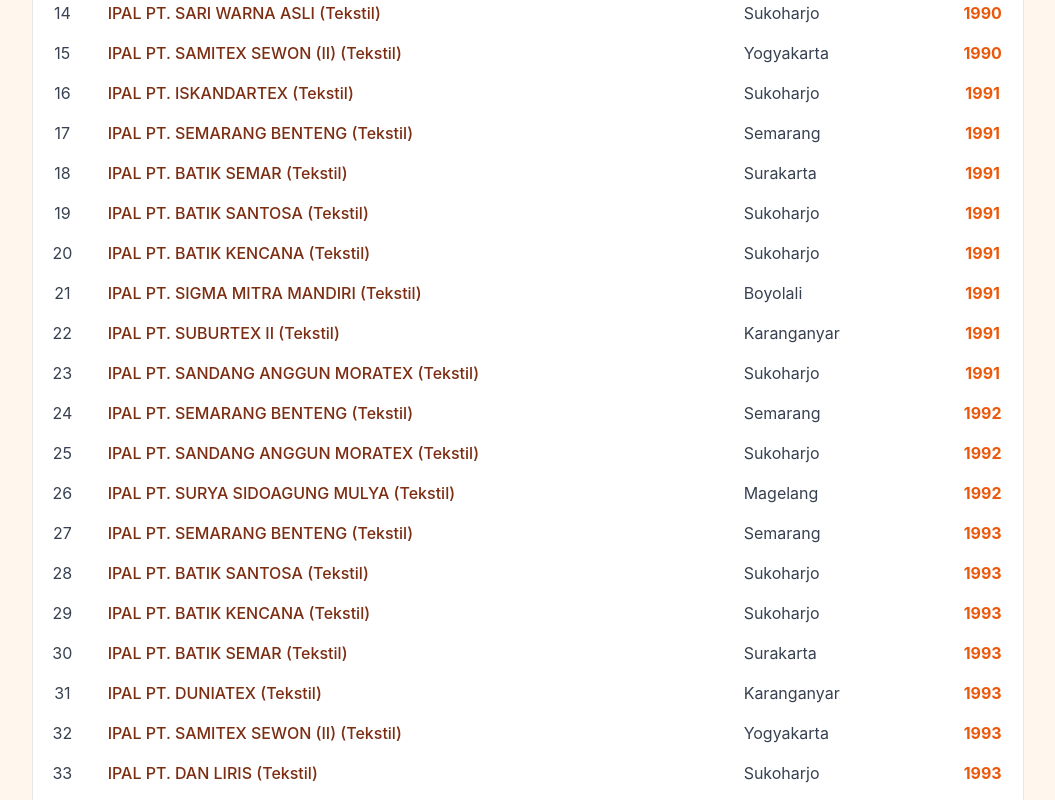
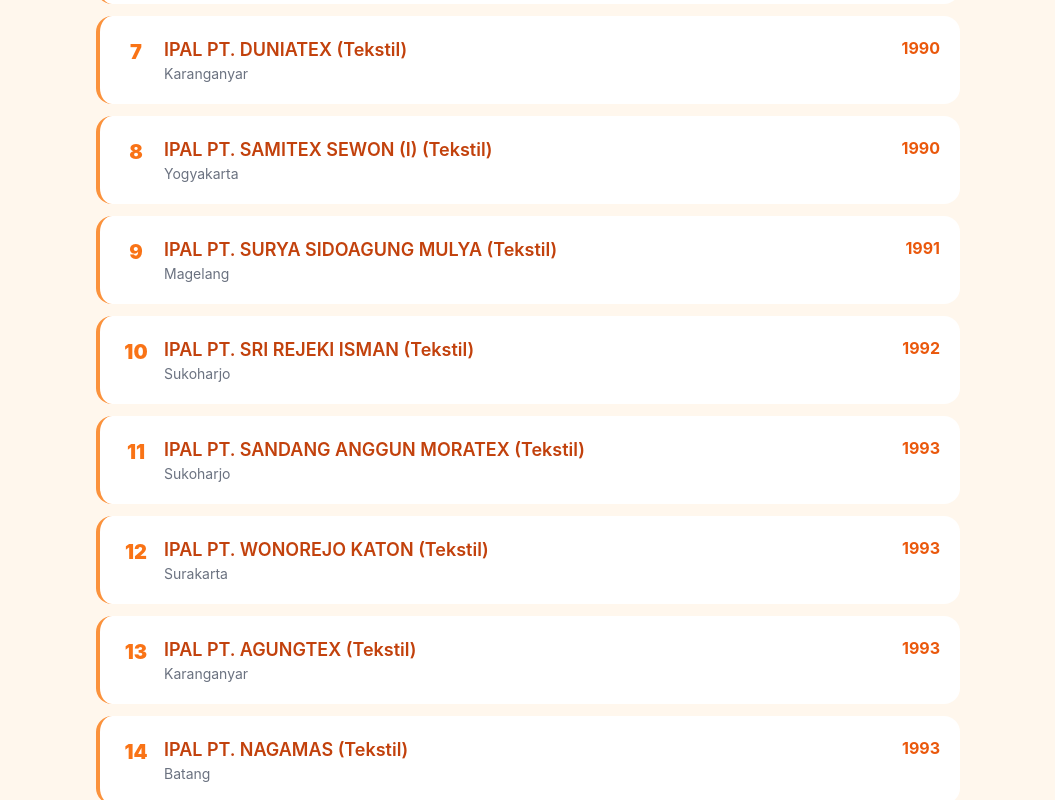
Before and after one commit to darmawijaya1/cv-henqo-bunga-abadi, a Next.js app: page /portofolio in a window 1280 px wide. Shown: the part 780-1580 px from the top of the page, without its empty margins (112-1167 px from the left). Built offline with nearby package versions, Linux system fonts and the light colour scheme.

Commit message:
Update portofolio.js

```diff
--- a/src/components/portofolio.js
+++ b/src/components/portofolio.js
@@ -9,144 +9,117 @@
   "IPAL PT. BATIK SEMAR (Tekstil), Surakarta, 1990",
   "IPAL PT. DUNIATEX (Tekstil), Karanganyar, 1990",
   "IPAL PT. SAMITEX SEWON (I) (Tekstil), Yogyakarta, 1990",
-  "IPAL PT. SURYA SIDOAGUNG MULYA (Tekstil), Magelang, 1990",
-  "IPAL PT. SRI REJEKI ISMAN (Tekstil), Sukoharjo, 1990",
-  "IPAL PT. SANDANG ANGGUN MORATEX (Tekstil), Sukoharjo, 1990",
-  "IPAL PT. SIGMA MITRA MANDIRI (Tekstil), Boyolali, 1990",
-  "IPAL PT. DAN LIRIS (Tekstil), Sukoharjo, 1990",
-  "IPAL PT. SARI WARNA ASLI (Tekstil), Sukoharjo, 1990",
-  "IPAL PT. SAMITEX SEWON (II) (Tekstil), Yogyakarta, 1990",
-  "IPAL PT. ISKANDARTEX (Tekstil), Sukoharjo, 1991",
-  "IPAL PT. SEMARANG BENTENG (Tekstil), Semarang, 1991",
-  "IPAL PT. BATIK SEMAR (Tekstil), Surakarta, 1991",
-  "IPAL PT. BATIK SANTOSA (Tekstil), Sukoharjo, 1991",
-  "IPAL PT. BATIK KENCANA (Tekstil), Sukoharjo, 1991",
-  "IPAL PT. SIGMA MITRA MANDIRI (Tekstil), Boyolali, 1991",
-  "IPAL PT. SUBURTEX II (Tekstil), Karanganyar, 1991",
-  "IPAL PT. SANDANG ANGGUN MORATEX (Tekstil), Sukoharjo, 1991",
-  "IPAL PT. SEMARANG BENTENG (Tekstil), Semarang, 1992",
-  "IPAL PT. SANDANG ANGGUN MORATEX (Tekstil), Sukoharjo, 1992",
-  "IPAL PT. SURYA SIDOAGUNG MULYA (Tekstil), Magelang, 1992",
-  "IPAL PT. SEMARANG BENTENG (Tekstil), Semarang, 1993",
-  "IPAL PT. BATIK SANTOSA (Tekstil), Sukoharjo, 1993",
-  "IPAL PT. BATIK KENCANA (Tekstil), Sukoharjo, 1993",
-  "IPAL PT. BATIK SEMAR (Tekstil), Surakarta, 1993",
-  "IPAL PT. DUNIATEX (Tekstil), Karanganyar, 1993",
-  "IPAL PT. SAMITEX SEWON (II) (Tekstil), Yogyakarta, 1993",
-  "IPAL PT. DAN LIRIS (Tekstil), Sukoharjo, 1993",
+  "IPAL PT. SURYA SIDOAGUNG MULYA (Tekstil), Magelang, 1991",
+  "IPAL PT. SRI REJEKI ISMAN (Tekstil), Sukoharjo, 1992",
   "IPAL PT. SANDANG ANGGUN MORATEX (Tekstil), Sukoharjo, 1993",
-  "IPAL PT. SIGMA MITRA MANDIRI (Tekstil), Boyolali, 1994",
-  "IPAL PT. SANDANG ANGGUN MORATEX (Tekstil), Sukoharjo, 1994",
-  "IPAL PT. SEMARANG BENTENG (Tekstil), Semarang, 1994",
-  "IPAL PT. SANDANG ANGGUN MORATEX (Tekstil), Sukoharjo, 1995",
-  "IPAL PT. SANDANG ANGGUN MORATEX (Tekstil), Sukoharjo, 1996",
-  "IPAL PT. ISKANDARTEX (Tekstil), Sukoharjo, 1996",
-  "IPAL PT. DAN LIRIS (Tekstil), Sukoharjo, 1996",
-  "IPAL PT. SANDANG ANGGUN MORATEX (Tekstil), Sukoharjo, 1997",
-  "IPAL PT. SEMARANG BENTENG (Tekstil), Semarang, 1997",
-  "IPAL PT. DAN LIRIS (Tekstil), Sukoharjo, 1997",
-  "IPAL PT. SANDANG ANGGUN MORATEX (Tekstil), Sukoharjo, 1998",
-  "IPAL PT. BATIK KENCANA (Tekstil), Sukoharjo, 1998",
-  "IPAL PT. DAN LIRIS (Tekstil), Sukoharjo, 1998",
-  "IPAL PT. SIGMA MITRA MANDIRI (Tekstil), Boyolali, 1998",
-  "IPAL PT. SANDANG ANGGUN MORATEX (Tekstil), Sukoharjo, 1999",
-  "IPAL PT. BATIK KENCANA (Tekstil), Sukoharjo, 1999",
-  "IPAL PT. SEMARANG BENTENG (Tekstil), Semarang, 1999",
-  "IPAL PT. SANDANG ANGGUN MORATEX (Tekstil), Sukoharjo, 2000",
-  "IPAL PT. DAN LIRIS (Tekstil), Sukoharjo, 2000",
-  "IPAL PT. SIGMA MITRA MANDIRI (Tekstil), Boyolali, 2000",
-  "IPAL PT. BATIK SEMAR (Tekstil), Surakarta, 2000",
-  "IPAL PT. ISKANDARTEX (Tekstil), Sukoharjo, 2001",
-  "IPAL PT. BATIK SEMAR (Tekstil), Surakarta, 2001",
-  "IPAL PT. DAN LIRIS (Tekstil), Sukoharjo, 2001",
-  "IPAL PT. DUNIATEX (Tekstil), Karanganyar, 2001",
-  "IPAL PT. BATIK SANTOSA (Tekstil), Sukoharjo, 2001",
-  "IPAL PT. BATIK KENCANA (Tekstil), Sukoharjo, 2001",
-  "IPAL PT. BATIK SEMAR (Tekstil), Surakarta, 2002",
-  "IPAL PT. DAN LIRIS (Tekstil), Sukoharjo, 2002",
-  "IPAL PT. DUNIATEX (Tekstil), Karanganyar, 2002",
-  "IPAL PT. BATIK SANTOSA (Tekstil), Sukoharjo, 2002",
-  "IPAL PT. BATIK KENCANA (Tekstil), Sukoharjo, 2002",
-  "IPAL PT. SIGMA MITRA MANDIRI (Tekstil), Boyolali, 2002",
-  "IPAL PT. DAN LIRIS (Tekstil), Sukoharjo, 2003",
-  "IPAL PT. BATIK KENCANA (Tekstil), Sukoharjo, 2003",
-  "IPAL PT. DUNIATEX (Tekstil), Karanganyar, 2003",
-  "IPAL PT. BATIK SEMAR (Tekstil), Surakarta, 2003",
-  "IPAL PT. BATIK SANTOSA (Tekstil), Sukoharjo, 2003",
-  "IPAL PT. DAN LIRIS (Tekstil), Sukoharjo, 2004",
-  "IPAL PT. BATIK SEMAR (Tekstil), Surakarta, 2004",
-  "IPAL PT. BATIK KENCANA (Tekstil), Sukoharjo, 2004",
-  "IPAL PT. SIGMA MITRA MANDIRI (Tekstil), Boyolali, 2004",
-  "IPAL PT. DUNIATEX (Tekstil), Karanganyar, 2004",
-  "IPAL PT. BATIK SANTOSA (Tekstil), Sukoharjo, 2004",
-  "IPAL PT. DAN LIRIS (Tekstil), Sukoharjo, 2005",
-  "IPAL PT. SIGMA MITRA MANDIRI (Tekstil), Boyolali, 2005",
-  "IPAL PT. DUNIATEX (Tekstil), Karanganyar, 2005",
-  "IPAL PT. BATIK SEMAR (Tekstil), Surakarta, 2005",
-  "IPAL PT. BATIK KENCANA (Tekstil), Sukoharjo, 2005",
-  "IPAL PT. BATIK SANTOSA (Tekstil), Sukoharjo, 2005",
-  "IPAL PT. SIGMA MITRA MANDIRI (Tekstil), Boyolali, 2006",
-  "IPAL PT. BATIK KENCANA (Tekstil), Sukoharjo, 2006",
-  "IPAL PT. DUNIATEX (Tekstil), Karanganyar, 2006",
-  "IPAL PT. DAN LIRIS (Tekstil), Sukoharjo, 2006",
-  "IPAL PT. BATIK SEMAR (Tekstil), Surakarta, 2006",
-  "IPAL PT. BATIK SANTOSA (Tekstil), Sukoharjo, 2006",
-  "IPAL PT. SIGMA MITRA MANDIRI (Tekstil), Boyolali, 2007",
-  "IPAL PT. DUNIATEX (Tekstil), Karanganyar, 2007",
-  "IPAL PT. DAN LIRIS (Tekstil), Sukoharjo, 2007",
-  "IPAL PT. BATIK SEMAR (Tekstil), Surakarta, 2007",
-  "IPAL PT. BATIK SANTOSA (Tekstil), Sukoharjo, 2007",
-  "IPAL PT. BATIK KENCANA (Tekstil), Sukoharjo, 2007",
-  "IPAL PT. SIGMA MITRA MANDIRI (Tekstil), Boyolali, 2008",
-  "IPAL PT. BATIK KENCANA (Tekstil), Sukoharjo, 2008",
-  "IPAL PT. DUNIATEX (Tekstil), Karanganyar, 2008",
-  "IPAL PT. DAN LIRIS (Tekstil), Sukoharjo, 2008",
-  "IPAL PT. BATIK SEMAR (Tekstil), Surakarta, 2008",
-  "IPAL PT. BATIK SANTOSA (Tekstil), Sukoharjo, 2008"
+  "IPAL PT. WONOREJO KATON (Tekstil), Surakarta, 1993",
+  "IPAL PT. AGUNGTEX (Tekstil), Karanganyar, 1993",
+  "IPAL PT. NAGAMAS (Tekstil), Batang, 1993",
+  "IPAL PT. FALTATEX (Tekstil), Pekalongan, 1993",
+  "IPAL PT. PANJI DANANJAYA (Tekstil), Sragen, 1993",
+  "IPAL PT. SINARMAS WIDIJAYA (Tekstil), Batang, 1994",
+  "IPAL PT. SURYA DADARI (Tekstil), Karanganyar, 1996",
+  "IPAL Bersama Industri Pencucian Jean (Tekstil) (Garmen), Pekalongan, 1997",
+  "IPAL PT. MUTU GADING TEXTLE (Tekstil) (Sintetis), Surakarta, 1997",
+  "IPAL PT. BATAM TEXTLE INDUSTRY (Tekstil), Ungaran, 1997",
+  "IPAL PT. MUTU GADING TEKSTIL (Tekstil), Surakarta, 1998",
+  "IPAL PT. DJARUM (Rokok), Kudus, 1992",
+  "IPAL PT. INDONESIA STEEL TUBE WORK Ltd. (Pipa Galvania), Semarang, 1992",
+  "IPAL PT. SUKOHARJO MAKMUR ABADI  (Tapioka), Sukoharjo, 1993",
+  "IPAL PTP. XIV (PERSERO), Cirebon, 1994",
+  "IPAL PG. GEMPOL (Gula)",
+  "IPAL PG. TERSANA BARU (Gula)",
+  "IPAL PTP. XIV (PERSERO), Cirebon, 1994",
+  "IPAL PG. GEMPOL (Gula)",
+  "IPAL PG. KARANG SUWUNG (Gula)",
+  "IPAL PTP. XIV (PERSERO), Cirebon, 1994",
+  "IPAL PG. KADIPATEN (Gula)",
+  "IPAL PG. JATIWANGI (Gula)",
+  "IPAL PT. CAHAYA SURYA TUNAS TAPIOKA (Tapioka), Wonogiri, 1994",
+  "IPAL PT. KUSUMA REMAJA (Minyak Goreng), Karanganyar, 1994",
+  "IPAL PT. RUKUN MAKMUR (Pelapisan Logam), Karanganyar, 1994",
+  "IPAL RS. GRAHA MEDIKA (Rumah Sakit), Jakarta, 1994",
+  "IPAL RS. HARUM (Rumah Sakit), Jakarta, 1994",
+  "IPAL RS. MEDIKA GRIYA (Rumah Sakit), Jakarta, 1994",
+  "IPAL PT. BINAJAYA RODA-KARYA (Barito Group), (Kayu Lapis), Banjarmasin, 1995",
+  "IPAL PT. BINTANG BUANA SAKTI (Kulit), Semarang, 1996",
+  "IPAL PT. PUSPITA ABADI (Kulit), Semarang, 1996",
+  "IPAL PT. PUSKUD MINA BARUNA (Ikan Beku), Semarang, 1996",
+  "IPAL CV. SUMBER BARU (Kertas), Semarang, 1996",
+  "IPAL PT. CONDRO PURNOMO CIPTO (Kulit), Semarang, 1996",
+  "IPAL 5 (LIMA) INDUSTRI TAPIOKA DI PURBALINGGA  (Tepung Aci), Purbalingga, 1998",
+  "IPAL PT. SUMALINDO LESTARI JAYA (Kayu Lapis), Samarinda, 1999",
+  "IPAL PT. MDF (Kayu Lapis), Samarinda, 1999",
+  "IPAL PT. NOJORONO (Rokok), Kudus, 2000",
+  "IPAL PAGUYUBAN JEAN WASH PEKALONGAN (IPAL BERSAMA), (Konfeksi dan Laundry Jean), Pekalongan, 2000",
+  "IPAL PT. SHITATEX (INDUSTRY JEAN WASH (Konfeksi dan Laundry Jean), Pekalongan, 2001",
+  "IPAL PT. AST INDONESIA (Elektronik) Audio, Semarang, 2002",
+  "IPAL PT. SAMITEX SEWON (II) (Industri Tekstil), DIY, 2003",
+  "IPAL PT. SIMOPLAS (I) (Industri Plastik), Semarang, 2003",
+  "IPAL PT. SEGARA SUBUR MINA SEJAHTERA (Industri Tepung Ikan), Pekalongan, 2004",
+  "IPAL PT. TOSSA SHAKTI (Mobil), Kaliwungu Kendal, 2005",
+  "IPAL PT. SIMOPLAS (II) (Industri Plastik), Semarang, 2006",
+  "IPAL PA. PUNGGUK SENTOSA (Industri Tepung Tapioka), Bandar Lampung, 2007",
+  "IPAL IPAL BERSAMA PABRIK RAMBUT (Pabrik Rambut) (16 Pabrik), Purbalingga, 2008",
+  "IPAL PD. WAHANA RAJAHARJA, Teluk Betung-Lampung, 2008",
+  "Pembuatan Depot Air Isi Ulang, Bandar Lampung, 2009",
+  "Pembuatan Depot Air Isi Ulang, Tulang Bawang-Unit 2, 2009",
+  "Pembuatan Depot Air Isi Ulang, Way Jepara-Lampung Timur, 2009",
+  "Pembuatan Depot Air Isi Ulang, Way Abung-Lampung, 2010",
+  "Pembuatan Depot Air Isi Ulang, Raja Basa-Bandar Lampung, 2010",
+  "Pembuatan Depot Air Isi Ulang, Jati Agung-Lampung Selatan, 2010",
+  "Pembuatan Depot Air Isi Ulang, Pal 10-Palembang, 2011",
+  "Pembuatan Depot Air Isi Ulang, Kerawang-Tanggamus-Lampung, 2011",
+  "Pembuatan Depot Air Isi Ulang, Bandar Lampung, 2012",
+  "Pembuatan Depot Air Isi Ulang, Natar-Lampung Selatan, 2012",
+  "Pembuatan Depot Air Isi Ulang, Bandar Lampung, 2012",
+  "Pembuatan Depot Air Isi Ulang, Kemiling-Bandar Lampung, 2012",
+  "Pembuatan Depot Air Isi Ulang, Unit 6-Tulang Bawang, 2012",
+  "Pembuatan Depot Air Isi Ulang, Gedong Haji Lama-Lampung Utara, 2012",
+  "IPAL RS Mardi Waluyo Metro, 2022",
+  "IPAL PT Keong Nusantara Abadi (Wongcoco Group), 2022",
+  "IPLT Dinas Kebersihan Kota Bandar Lampung, 2023"
 ];
 
 function parsePortoRow(str) {
   if (!str) return null;
   let s = str.replace(/^\d+\s*,\s*/, '');
-  const [title, lokasi, tahun] = s.split(',');
-  return {
-    title: title ? title.trim() : '',
-    client: lokasi ? lokasi.trim() : '',
-    year: tahun ? tahun.trim() : '',
-  }
+  // Split by 2 koma terakhir, agar "Gula" & kawan2 tetap aman
+  const arr = s.split(',');
+  const year = arr.length > 1 ? arr[arr.length - 1].trim() : '';
+  const client = arr.length > 2 ? arr.slice(1, -1).join(',').trim() : (arr[1] || '').trim();
+  const title = arr[0] ? arr[0].trim() : '';
+  return { title, client, year };
 }
 
 export default function Portofolio() {
   const projects = portoRawData.map(parsePortoRow).filter(Boolean);
 
   return (
-    <section className="max-w-5xl mx-auto py-12 px-4">
-      <h2 className="text-3xl font-extrabold mb-10 text-orange-600 text-center tracking-wide">Portofolio Proyek</h2>
-      <div className="overflow-x-auto">
-        <table className="min-w-full border rounded-xl shadow bg-white">
-          <thead>
-            <tr className="bg-orange-50 text-orange-700 text-left">
-              <th className="py-3 px-4 text-center w-12">No</th>
-              <th className="py-3 px-4">Nama Proyek</th>
-              <th className="py-3 px-4">Lokasi / Klien</th>
-              <th className="py-3 px-4 text-center w-20">Tahun</th>
-            </tr>
-          </thead>
-          <tbody>
-            {projects.map((proj, i) => (
-              <tr key={i} className="hover:bg-orange-50 transition">
-                <td className="py-2 px-4 text-center text-gray-700">{i + 1}</td>
-                <td className="py-2 px-4 font-medium text-orange-900">{proj.title}</td>
-                <td className="py-2 px-4 text-gray-700">{proj.client}</td>
-                <td className="py-2 px-4 text-center font-bold text-orange-600">{proj.year}</td>
-              </tr>
-            ))}
-          </tbody>
-        </table>
+    <section className="max-w-4xl mx-auto py-12 px-4">
+      <h2 className="text-3xl font-bold mb-8 text-orange-600 text-center tracking-wide">
+        Portofolio Proyek
+      </h2>
+      <div className="flex flex-col gap-3">
+        {projects.map((proj, i) => (
+          <div
+            key={i}
+            className="bg-white rounded-2xl shadow-elegant hover:shadow-xl transition p-5 group flex items-start gap-3 border-l-4 border-orange-400"
+          >
+            <div className="text-lg md:text-xl font-black text-orange-500 mt-0.5 min-w-8 text-center">{i + 1}</div>
+            <div className="flex-1">
+              <div className="font-semibold text-base md:text-lg text-orange-700">{proj.title}</div>
+              {proj.client && (
+                <div className="text-sm text-gray-500">{proj.client}</div>
+              )}
+            </div>
+            <div className="font-bold text-orange-600 text-right min-w-14">{proj.year}</div>
+          </div>
+        ))}
       </div>
-      <div className="mt-7 flex justify-center">
-        <div className="bg-orange-600 text-white px-5 py-2 rounded-full text-lg font-bold shadow-lg border-2 border-orange-300">
-          Total Portofolio: {projects.length} Proyek
+      <div className="mt-8 flex justify-center">
+        <div className="bg-orange-600 text-white px-6 py-2 rounded-full text-lg font-bold shadow-lg border-2 border-orange-200 tracking-wide">
+          Total Proyek: {projects.length}
         </div>
       </div>
     </section>
```
